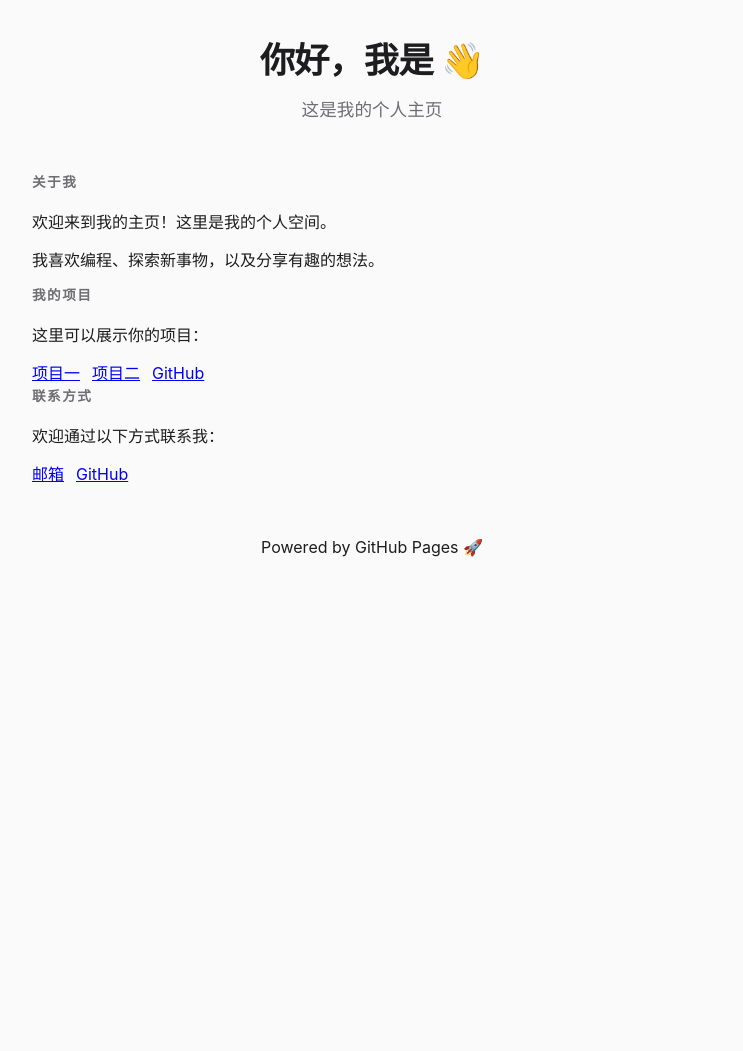
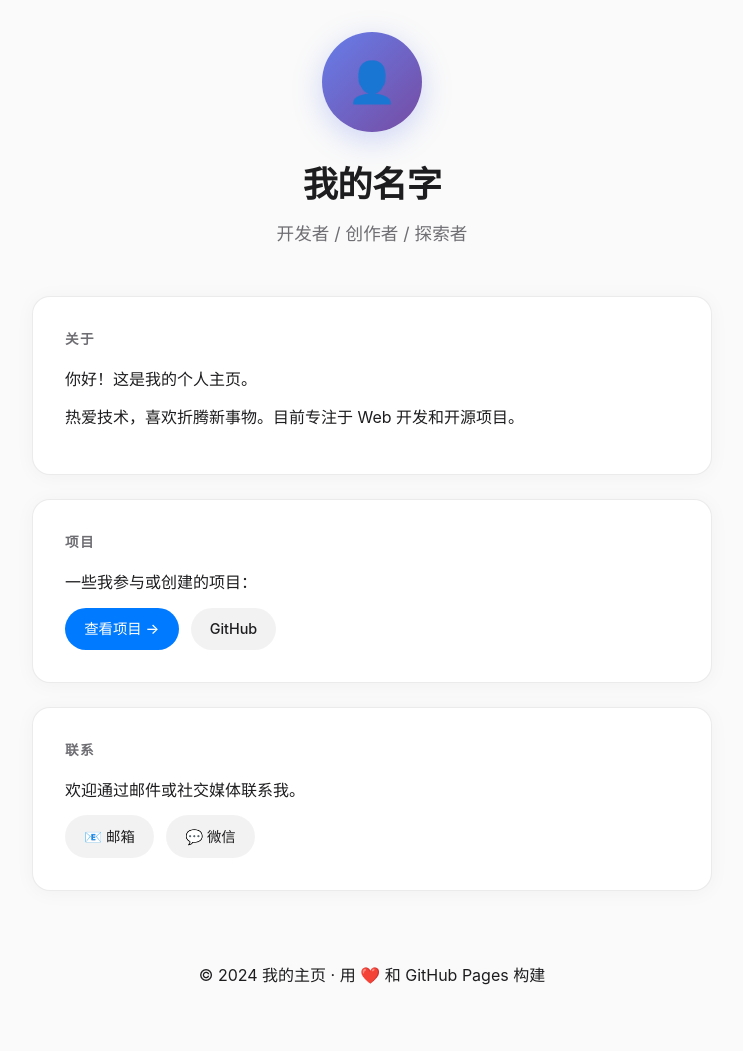
Before and after one commit to 3371489998-crypto/3371489998-crypto.github.io, a plain HTML site: page index.html in a window 1280 px wide. Shown: the whole page, without its empty margins (268-1011 px from the left). Before the commit the page ends 800 px from the top, so only its background shows below. Drawn offline with Linux system fonts and the light colour scheme.

Commit message:
Update index.html: Apple-style minimal design

```diff
--- a/index.html
+++ b/index.html
@@ -3,43 +3,44 @@
 <head>
     <meta charset="UTF-8">
     <meta name="viewport" content="width=device-width, initial-scale=1.0">
-    <title>我的个人主页</title>
+    <meta name="description" content="个人主页">
+    <title>我的主页</title>
     <link rel="stylesheet" href="style.css">
 </head>
 <body>
     <div class="container">
         <header>
-            <h1>你好，我是 👋</h1>
-            <p class="subtitle">这是我的个人主页</p>
+            <div class="avatar">👤</div>
+            <h1>我的名字</h1>
+            <p class="subtitle">开发者 / 创作者 / 探索者</p>
         </header>
 
-        <section>
-            <h2>关于我</h2>
-            <p>欢迎来到我的主页！这里是我的个人空间。</p>
-            <p>我喜欢编程、探索新事物，以及分享有趣的想法。</p>
+        <section class="card">
+            <h2>关于</h2>
+            <p>你好！这是我的个人主页。</p>
+            <p>热爱技术，喜欢折腾新事物。目前专注于 Web 开发和开源项目。</p>
         </section>
 
-        <section>
-            <h2>我的项目</h2>
-            <p>这里可以展示你的项目：</p>
+        <section class="card">
+            <h2>项目</h2>
+            <p>一些我参与或创建的项目：</p>
             <div class="links">
-                <a href="#">项目一</a>
-                <a href="#">项目二</a>
-                <a href="#">GitHub</a>
+                <a href="#" class="btn btn-primary">查看项目 →</a>
+                <a href="https://github.com/3371489998-crypto" class="btn btn-secondary">GitHub</a>
             </div>
         </section>
 
-        <section>
-            <h2>联系方式</h2>
-            <p>欢迎通过以下方式联系我：</p>
+        <section class="card">
+            <h2>联系</h2>
+            <p>欢迎通过邮件或社交媒体联系我。</p>
             <div class="links">
-                <a href="mailto:your@email.com">邮箱</a>
-                <a href="https://github.com/3371489998-crypto">GitHub</a>
+                <a href="mailto:your@email.com" class="btn btn-secondary">📧 邮箱</a>
+                <a href="#" class="btn btn-secondary">💬 微信</a>
             </div>
         </section>
 
         <footer>
-            <p>Powered by GitHub Pages 🚀</p>
+            <p>© 2024 我的主页 · 用 ❤️ 和 GitHub Pages 构建</p>
         </footer>
     </div>
 </body>
```
